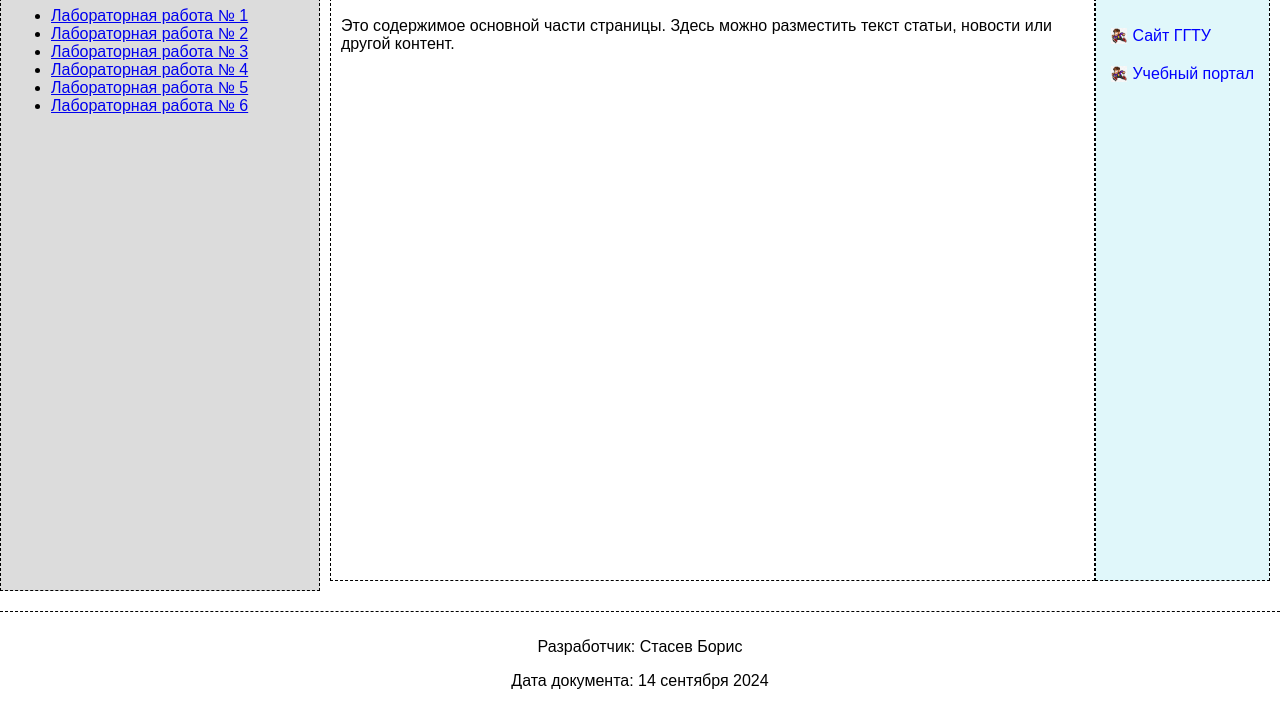
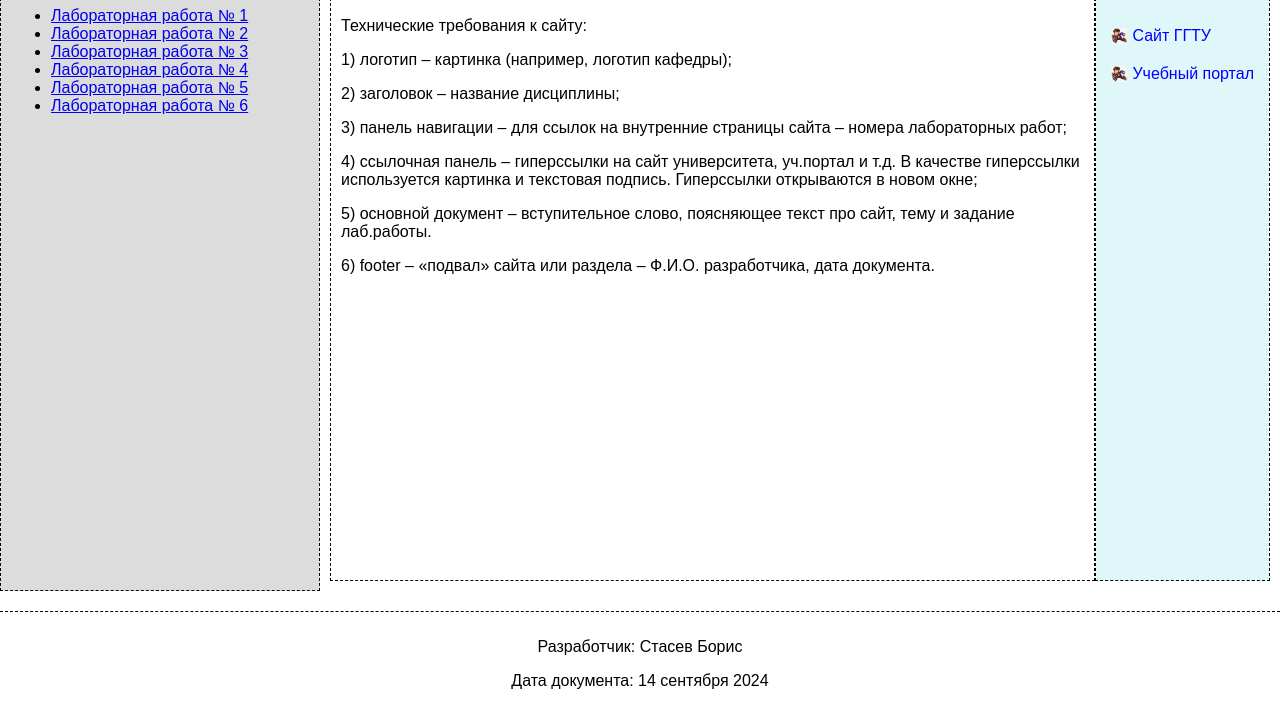
Before and after one commit to prostasev/web-system, a plain HTML site: page index.html in a window 1280 px wide. Shown: the part 209-925 px from the top of the page. Drawn offline with Linux system fonts and the light colour scheme.

Commit message:
Update index.html

```diff
--- a/index.html
+++ b/index.html
@@ -28,8 +28,16 @@
         <main class="content">
             <article>
                 <h2>Основной документ</h2>
-                <p>Это содержимое основной части страницы. Здесь можно разместить текст статьи, новости или другой
-                    контент.</p>
+
+                <p>Технические требования к сайту:</p>
+                <p>1) логотип – картинка (например, логотип кафедры);</p>
+                <p>2) заголовок – название дисциплины;</p>
+                <p>3) панель навигации – для ссылок на внутренние страницы сайта –
+                    номера лабораторных работ;</p>
+                <p>4) ссылочная панель – гиперссылки на сайт университета, уч.портал и т.д. В качестве гиперссылки
+                    используется картинка и текстовая подпись. Гиперссылки открываются в новом окне;</p>
+                <p>5) основной документ – вступительное слово, поясняющее текст про сайт, тему и задание лаб.работы.</p>
+                <p>6) footer – «подвал» сайта или раздела – Ф.И.О. разработчика, дата документа.</p>
             </article>
             <div class="sidebar">
                 <h2>Ссылки</h2>
```
